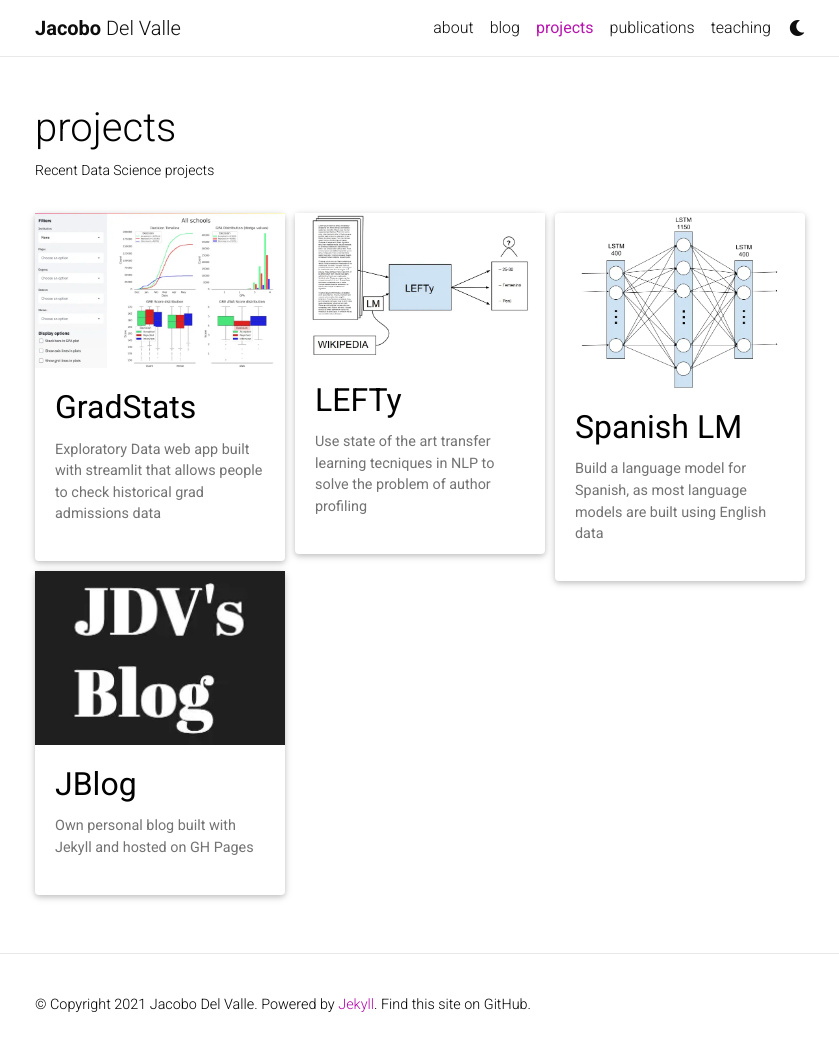
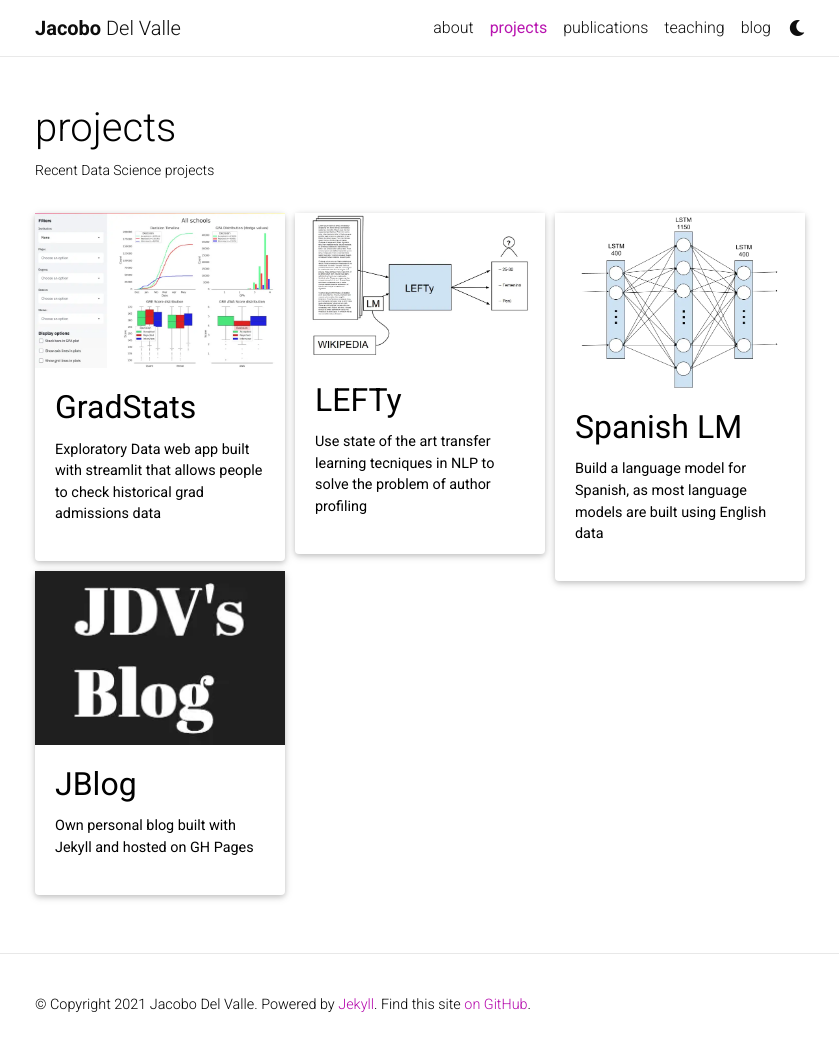
Before and after one commit to jjdelvalle/jjdv, a Jekyll site: the page built from _pages/projects.md, in a window 1280 px wide and 1055 px high. Shown: the top 1051 px of the window, without its empty margins (220-1059 px from the left). Built offline with Jekyll 4.4.1, drawn with Linux system fonts in a browser that asks for light colours; nearby versions of some CDN libraries; a style sheet for code colours, icons or effects is not loaded.

Commit message:
Fix project card styles

```diff
--- a/_config.yml
+++ b/_config.yml
@@ -10,10 +10,10 @@
 description: > # the ">" symbol means to ignore newlines until "footer_text:"
   My personal site showcasing projects and past experiences
 footer_text: >
-  Powered by <a href="http://jekyllrb.com/" target="_blank">Jekyll</a>. Find this site on GitHub.
+  Powered by <a href="http://jekyllrb.com/" target="_blank">Jekyll</a>. Find this site <a href="https://github.com/jjdelvalle/jjdv" target="_blank">on GitHub</a>.
 
 url: https://jjdv.xyz
-baseurl: v2 # the subpath of your site, e.g. /blog/
+baseurl: '' # the subpath of your site, e.g. /blog/
 last_updated: false # set to true if you want to display last updated in the footer
 impressum_path:  # set to path to include impressum link in the footer, use the same path as permalink in a page, helps to conform with EU GDPR
 
--- a/_includes/header.html
+++ b/_includes/header.html
@@ -4,7 +4,7 @@
     <nav id="navbar" class="navbar navbar-light navbar-expand-sm {% if site.navbar_fixed %}fixed-top{% else %}sticky-top{% endif %}">
     <div class="container">
       {% if page.title != "about" %}
-      <a class="navbar-brand title font-weight-lighter" href="{{ "/" | absolute_url }}">
+      <a class="navbar-brand title font-weight-lighter" href="{{ '/' | absolute_url }}">
        {% if site.title == blank %}{{ site.title }}{% else %}<span class="font-weight-bold">{{ site.first_name }}</span> {{ site.last_name }}{% endif %}
       </a>
       {% elsif site.show_social_icons %}
@@ -31,12 +31,6 @@
               {% endif %}
             </a>
           </li>
-          <!-- Blog -->
-          <li class="nav-item">
-            <a class="nav-link" target="_blank" href="https://codewrites.me">
-              blog
-            </a>
-          </li>
           <!-- Other pages -->
           {% assign sorted_pages = site.pages | sort: "title" %}
           {% for p in sorted_pages %}
@@ -51,6 +45,12 @@
           </li>
           {% endif %}
           {% endfor %}
+          <!-- Blog -->
+          <li class="nav-item">
+            <a class="nav-link" target="_blank" href="https://codewrites.me">
+              blog
+            </a>
+          </li>
           {% if site.enable_darkmode %}
             <div class = "toggle-container">
               <a id = "light-toggle">
--- a/_sass/_base.scss
+++ b/_sass/_base.scss
@@ -289,8 +289,16 @@
       }
     }
   }
+  .card {
+    background-color: var(--global-bg-color);
+    .card-body .card-text {
+      color: var(--global-text-color);
+    }
+  }
+
   .card img {
     width: 100%;
+    background-color: #{$white-color};
   }
 }
 
```
